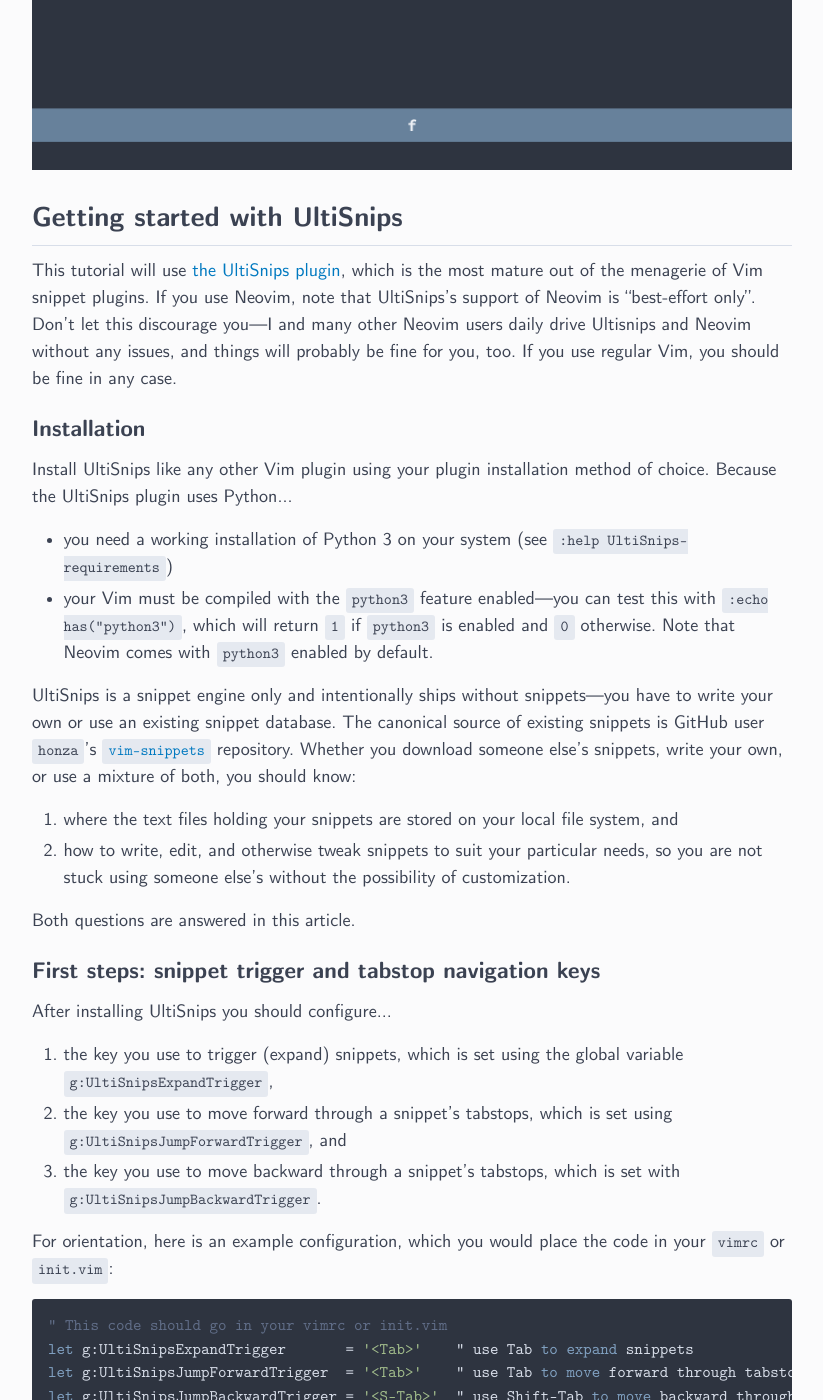
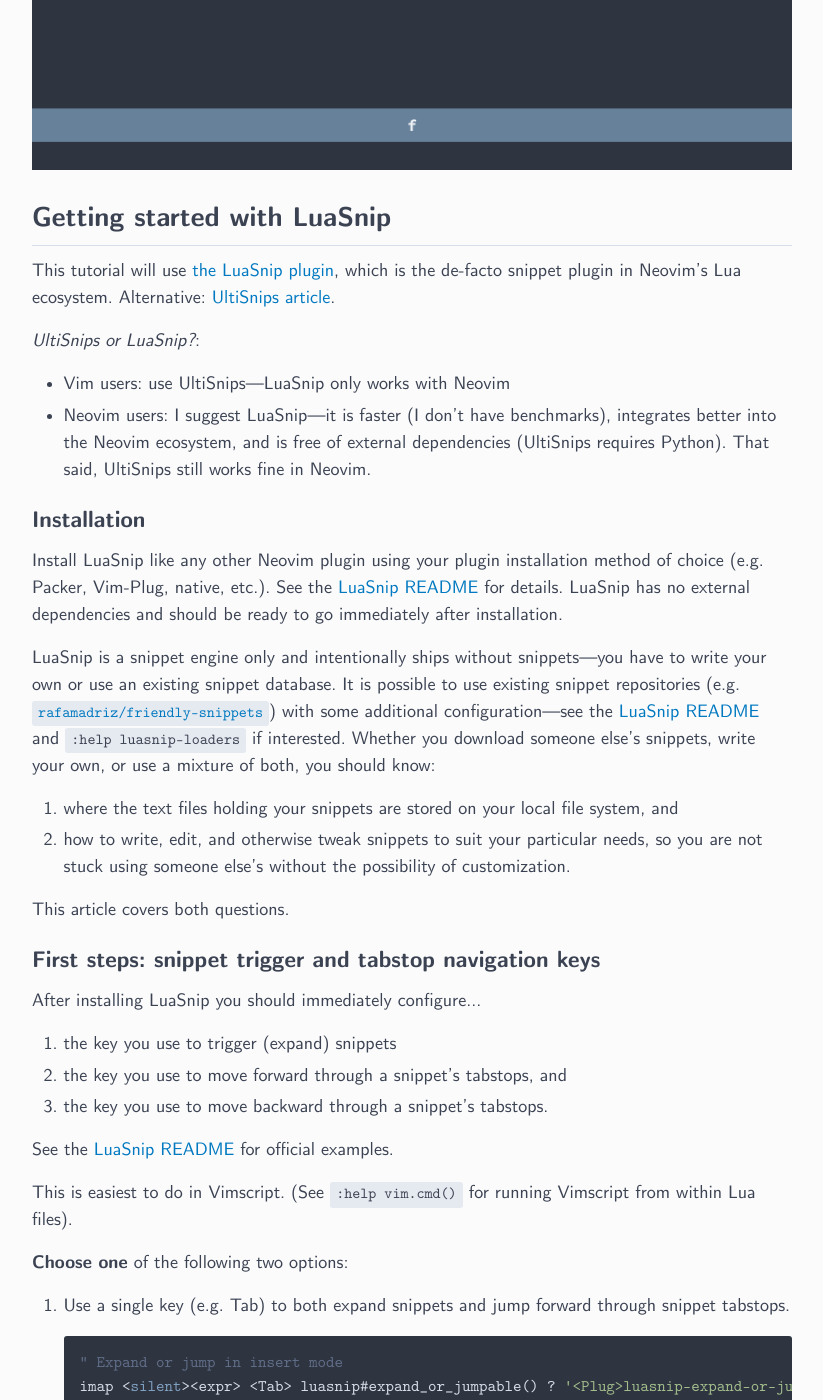
Before and after one commit to ejmastnak/ejmastnak.github.io, a Jekyll site: the page built from tutorials/vim-latex/luasnip.md, in a window 1280 px wide and 1400 px high, scrolled down 1439 px. Shown: the whole window, without its empty margins (228-1051 px from the left). Built offline with Jekyll 4.4.1, drawn with Linux system fonts in a browser that asks for light colours; some of the changed text lies outside the part shown.

Commit message:
Begin work on installation and keymap section

````diff
--- a/tutorials/vim-latex/luasnip.md
+++ b/tutorials/vim-latex/luasnip.md
@@ -23,7 +23,7 @@ This article covers snippets, which are templates of commonly reused code that,
 <!-- vim-markdown-toc GFM -->
 
 * [What snippets do](#what-snippets-do)
-* [Getting started with UltiSnips](#getting-started-with-ultisnips)
+* [Getting started with LuaSnip](#getting-started-with-luasnip)
   * [Installation](#installation)
   * [First steps: snippet trigger and tabstop navigation keys](#first-steps-snippet-trigger-and-tabstop-navigation-keys)
   * [A home for your snippets](#a-home-for-your-snippets)
@@ -55,43 +55,101 @@ Here is a simple example:
 
 <image src="/assets/images/vim-latex/ultisnips/demo.gif" alt="Writing LaTeX quickly with auto-trigger snippets"  />
 
-## Getting started with UltiSnips
-This tutorial will use [the UltiSnips plugin](https://github.com/SirVer/ultisnips), which is the most mature out of the menagerie of Vim snippet plugins.
-If you use Neovim, note that UltiSnips's support of Neovim is "best-effort only".
-Don't let this discourage you---I and many other Neovim users daily drive Ultisnips and Neovim without any issues, and things will probably be fine for you, too.
-If you use regular Vim, you should be fine in any case.
+## Getting started with LuaSnip
+
+This tutorial will use [the LuaSnip plugin](https://github.com/L3MON4D3/LuaSnip), which is the de-facto snippet plugin in Neovim's Lua ecosystem.
+Alternative: [UltiSnips article]({% link tutorials/vim-latex/ultisnips.md %}).
+
+*UltiSnips or LuaSnip?*:
+
+- Vim users: use UltiSnips---LuaSnip only works with Neovim
+- Neovim users: I suggest LuaSnip---it is faster (I don't have benchmarks), integrates better into the Neovim ecosystem, and is free of external dependencies (UltiSnips requires Python).
+  That said, UltiSnips still works fine in Neovim.
 
 ### Installation
-Install UltiSnips like any other Vim plugin using your plugin installation method of choice.
-Because the UltiSnips plugin uses Python...
-- you need a working installation of Python 3 on your system (see `:help UltiSnips-requirements`)
-- your Vim must be compiled with the `python3` feature enabled---you can test this with `:echo has("python3")`, which will return `1` if `python3` is enabled and `0` otherwise.
-  Note that Neovim comes with `python3` enabled by default.
 
-UltiSnips is a snippet engine only and intentionally ships without snippets---you have to write your own or use an existing snippet database.
-The canonical source of existing snippets is GitHub user `honza`'s [`vim-snippets`](https://github.com/honza/vim-snippets) repository.
+Install LuaSnip like any other Neovim plugin using your plugin installation method of choice (e.g. Packer, Vim-Plug, native, etc.).
+See the [LuaSnip README](https://github.com/L3MON4D3/LuaSnip#install) for details.
+LuaSnip has no external dependencies and should be ready to go immediately after installation.
+
+LuaSnip is a snippet engine only and intentionally ships without snippets---you have to write your own or use an existing snippet database.
+It is possible to use existing snippet repositories (e.g. [`rafamadriz/friendly-snippets`](https://github.com/rafamadriz/friendly-snippets)) with some additional configuration---see the [LuaSnip README](https://github.com/L3MON4D3/LuaSnip#add-snippets) and `:help luasnip-loaders` if interested.
 Whether you download someone else's snippets, write your own, or use a mixture of both, you should know:
 
 1. where the text files holding your snippets are stored on your local file system, and
 1. how to write, edit, and otherwise tweak snippets to suit your particular needs, so you are not stuck using someone else's without the possibility of customization.
 
-Both questions are answered in this article.
+This article covers both questions.
 
 ### First steps: snippet trigger and tabstop navigation keys
-After installing UltiSnips you should configure...
-1. the key you use to trigger (expand) snippets, which is set using the global variable `g:UltiSnipsExpandTrigger`,
-1. the key you use to move forward through a snippet's tabstops, which is set using `g:UltiSnipsJumpForwardTrigger`, and
-1. the key you use to move backward through a snippet's tabstops, which is set with `g:UltiSnipsJumpBackwardTrigger`.
 
-For orientation, here is an example configuration, which you would place the code in your `vimrc` or `init.vim`:
+After installing LuaSnip you should immediately configure...
+
+1. the key you use to trigger (expand) snippets
+1. the key you use to move forward through a snippet's tabstops, and
+1. the key you use to move backward through a snippet's tabstops.
+
+See the [LuaSnip README](https://github.com/L3MON4D3/LuaSnip#keymaps) for official examples.
+
+This is easiest to do in Vimscript.
+(See `:help vim.cmd()` for running Vimscript from within Lua files).
+
+**Choose one** of the following two options:
+
+1. Use a single key (e.g. Tab) to both expand snippets and jump forward through snippet tabstops.
+
+   ```vim
+   " Expand or jump in insert mode
+   imap <silent><expr> <Tab> luasnip#expand_or_jumpable() ? '<Plug>luasnip-expand-or-jump' : '<Tab>'
+
+   " Jump forward through tabstops in visual mode
+   smap <silent><expr> jk luasnip#jumpable(1) ? '<Plug>luasnip-jump-next' : 'jk'
+   ```
+
+   This code would make the `<Tab>` key trigger snippets *and* navigate forward through snippet tabstops---the decision is made by LuaSnip's `expand_or_jumpable` function.
+
+1. Use two different keys (e.g. Tab and Control-K) to expand snippets and jump forward through snippet tabstops
+
+   ```vim
+   " Expand snippets in insert mode with <Tab>
+   imap <silent><expr> <Tab> luasnip#expandable() ? '<Plug>luasnip-expand-snippet' : '<Tab>'
+
+   " Jump forward in through tabstops in insert and visual mode with TODO
+   imap <silent><expr> jk luasnip#jumpable(1) ? '<Plug>luasnip-jump-next' : 'jk'
+   smap <silent><expr> jk luasnip#jumpable(1) ? '<Plug>luasnip-jump-next' : 'jk'
+   ```
+
+The same in both cases:
 
 ```vim
-" This code should go in your vimrc or init.vim
-let g:UltiSnipsExpandTrigger       = '<Tab>'    " use Tab to expand snippets
-let g:UltiSnipsJumpForwardTrigger  = '<Tab>'    " use Tab to move forward through tabstops
-let g:UltiSnipsJumpBackwardTrigger = '<S-Tab>'  " use Shift-Tab to move backward through tabstops
+" Jump backward
+imap <silent><expr> <S-Tab> luasnip#jumpable(-1) ? '<Plug>luasnip-jump-prev' : '<S-Tab>'
+smap <silent><expr> <S-Tab> luasnip#jumpable(-1) ? '<Plug>luasnip-jump-prev' : '<S-Tab>'
 ```
-Explanation: this code would make the `<Tab>` key trigger snippets *and* navigate forward through snippet tabstops (yes, UltiSnips lets you use the same key for both expansion and tabstop navigation), and make the key combination `<Shift>`+`<Tab>` navigate backward through tabstops.
+
+<!-- ```vim -->
+<!-- " Official recommendation -->
+<!-- inoremap <silent> <S-Tab> <cmd>lua require'luasnip'.jump(-1)<Cr> -->
+<!-- snoremap <silent> <S-Tab> <cmd>lua require('luasnip').jump(-1)<Cr> -->
+<!-- ``` -->
+
+Two notes:
+
+1. The conditional ternary operator `A ? expr1 : expr2 ` executes `expr1` if `A` is true and executes `expr2` if `A` is false---it is common in C and [many other languages](https://en.wikipedia.org/wiki/%3F:).
+In the above `imap` mapping, for example, the ternary operator is used to map `<Tab>` to `<Plug>luasnip-expand-or-jump` if `luasnip#expand_or_jumpable()` returns `true` and to `<Tab>` if `luasnip#expand_or_jumpable()` returns `false`.
+
+2. You'll want to map tabstop jumping in both insert and visual modes, hence the use of both `imap` and `smap` for the forward and backward jump mappings.
+   (Technically select mode and not visual mode, hence the use of `smap` and not `vmap`---see `:help smap` and `:help select-mode` for details.)
+
+Choice nodes:
+
+```vim
+" Cycle forward through choice nodes
+imap <silent><expr> <C-f> luasnip#choice_active() ? '<Plug>luasnip-next-choice' : '<C-f>'
+smap <silent><expr> <C-f> luasnip#choice_active() ? '<Plug>luasnip-next-choice' : '<C-f>'
+```
+
+*TODO:* left off here
 
 In the above GIF, I am actually using `jk` as the `g:UltiSnipsJumpForwardTrigger` key.
 I find this home-row combination more efficient than `<Tab>`, but it takes some getting used to;
````
